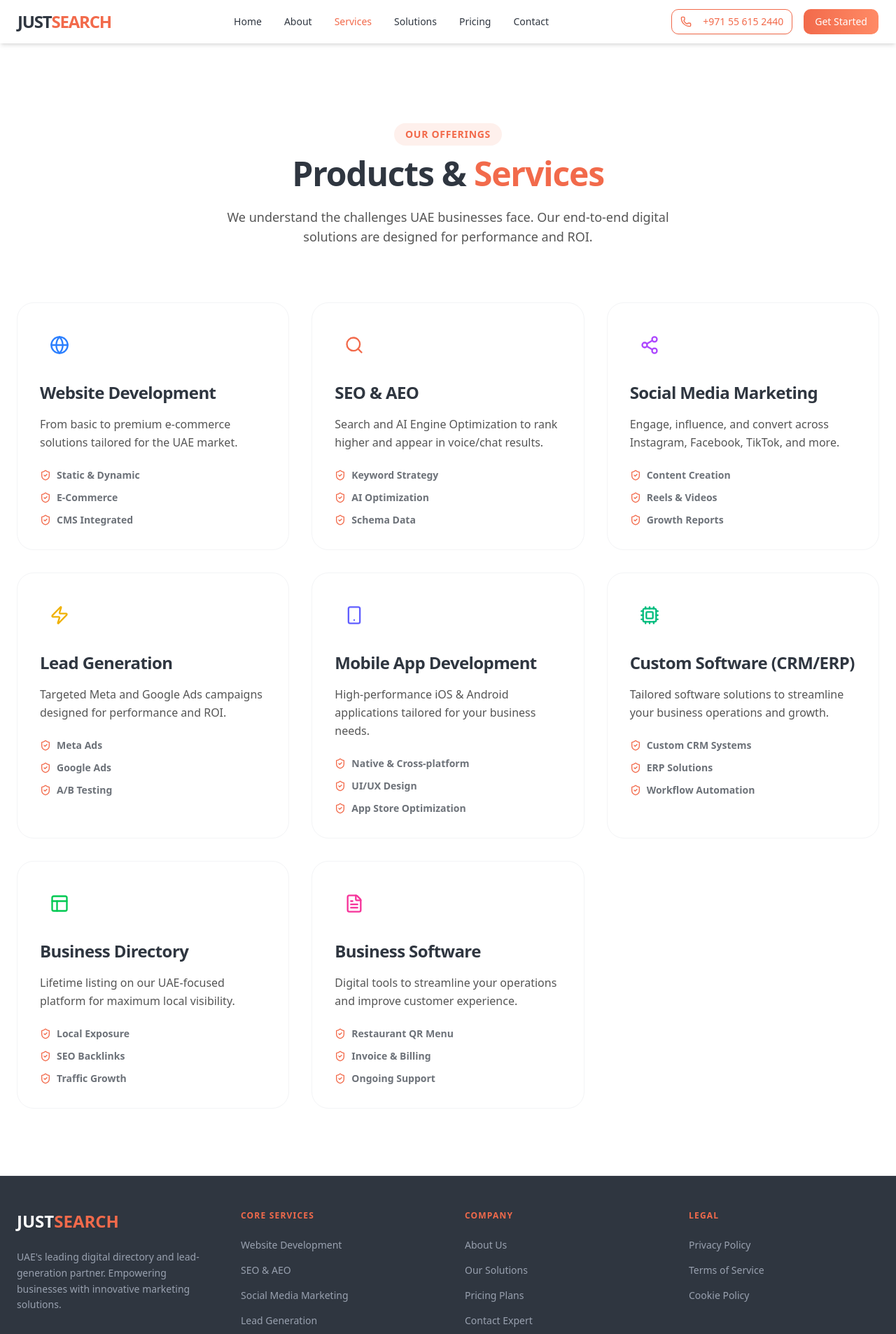
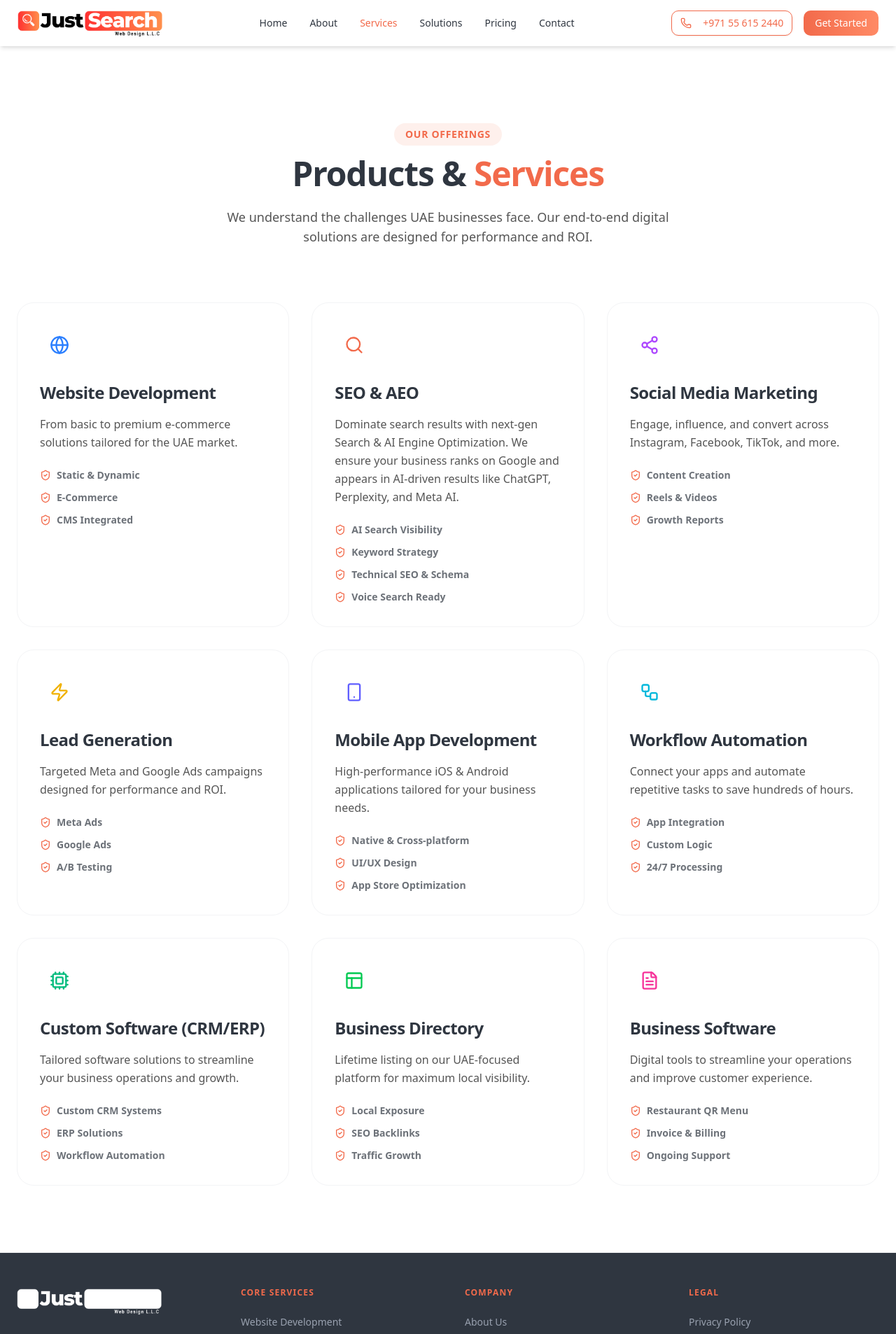
Before and after one commit to pvsameerpvs/justsearch-website, a Next.js app: page /services in a window 1280 px wide. Shown: the top 1906 px of the page at 70% size. Built offline with nearby package versions, Linux system fonts and the light colour scheme.

Commit message:
fix: seo and logo add

```diff
--- a/src/app/layout.tsx
+++ b/src/app/layout.tsx
@@ -28,6 +28,9 @@ export default function RootLayout({
 }>) {
   return (
     <html lang="en" className="scroll-smooth">
+      <head>
+        <link rel="icon" href="/fevic.png" sizes="any" />
+      </head>
       <body
         className={`${inter.variable} ${outfit.variable} font-sans antialiased`}
       >
--- a/src/components/Footer.tsx
+++ b/src/components/Footer.tsx
@@ -1,4 +1,5 @@
 import Link from "next/link";
+import Image from "next/image";
 
 export function Footer() {
   return (
@@ -6,8 +7,14 @@ export function Footer() {
       <div className="max-w-7xl mx-auto px-6">
         <div className="grid md:grid-cols-4 gap-12 mb-12">
           <div className="md:col-span-1">
-            <Link href="/" className="text-2xl font-black mb-6 block">
-              JUST<span className="text-brand-orange">SEARCH</span>
+            <Link href="/" className="mb-6 block">
+              <Image
+                src="/logo-js.png"
+                alt="JustSearch Logo"
+                width={150}
+                height={40}
+                className="h-10 w-auto object-contain brightness-0 invert"
+              />
             </Link>
             <p className="text-gray-400 text-sm leading-relaxed">
               UAE&apos;s leading digital directory and lead-generation partner. Empowering businesses with innovative marketing solutions.
--- a/src/components/Navbar.tsx
+++ b/src/components/Navbar.tsx
@@ -2,6 +2,7 @@
 
 import { useState, useEffect } from "react";
 import Link from "next/link";
+import Image from "next/image";
 import { usePathname } from "next/navigation";
 import { Button } from "@/components/ui/button";
 import { Menu, X, Phone } from "lucide-react";
@@ -42,9 +43,14 @@ export function Navbar() {
     >
       <div className="max-w-7xl mx-auto flex items-center justify-between">
         <Link href="/" className="flex items-center gap-2">
-          <span className="text-2xl font-black tracking-tighter text-brand-charcoal dark:text-white">
-            JUST<span className="text-brand-orange">SEARCH</span>
-          </span>
+          <Image
+            src="/logo-js.png"
+            alt="JustSearch Logo"
+            width={150}
+            height={40}
+            className="h-10 w-auto object-contain"
+            priority
+          />
         </Link>
 
         {/* Desktop Nav */}
--- a/src/components/sections/Pricing.tsx
+++ b/src/components/sections/Pricing.tsx
@@ -59,46 +59,51 @@ const websitePlans = [
 
 const seoSocialPlans = [
   {
-    name: "Monthly",
-    price: "1,000",
+    name: "Growth Booster",
+    price: "1,500",
     period: "/mo",
     features: [
-      "45 Mins Daily SEO Work",
-      "Up to 50 Keywords",
-      "Dedicated Project Manager",
-      "Weekly Blog Posting",
-      "3 Backlinks Per Week",
-      "Social Media Management",
-      "10-20 Guaranteed Enquiries",
-      "Monthly Reports"
+      "SEO & AEO Fundamentals",
+      "Keyword & AI Search Research",
+      "Schema.org Implementation",
+      "Weekly Blog & AI Content",
+      "5-10 High Authority Backlinks",
+      "Google My Business Setup",
+      "Monthly Growth Report",
+      "Voice Search Optimization"
     ]
   },
   {
-    name: "Quarterly",
-    price: "2,500",
-    period: "/3 mos",
-    save: "AED 500",
+    name: "Market Leader",
+    price: "3,500",
+    period: "/mo",
+    save: "AED 1,000",
     features: [
-      "Everything in Monthly",
-      "Extended Strategy Calls",
-      "Deeper Competitor Analysis",
-      "Enhanced Content Calendar",
-      "Priority Support"
+      "Everything in Growth Booster",
+      "Advanced AEO Strategies",
+      "Competitor Gap Analysis",
+      "Daily SEO/AEO Monitoring",
+      "Premium Backlink Profile",
+      "Social Commerce Setup",
+      "Lead Generation Focused",
+      "Priority WhatsApp Support"
     ],
     popular: true
   },
   {
-    name: "Yearly",
-    price: "8,000",
-    period: "/year",
-    save: "AED 4,000",
+    name: "Enterprise Sultan",
+    price: "8,500",
+    period: "/mo",
+    save: "AED 5,000",
     features: [
-      "Complete Growth Suite",
-      "Premium Backlink Profile",
-      "Full Site Optimization",
-      "Full Social Media Strategy",
-      "Maximum ROI Focus",
-      "Dedicated Account Manager"
+      "The Ultimate Growth Suite",
+      "Full AI Engine Dominance",
+      "Multi-Brand Reputation Mgmt",
+      "Dedicated Project Director",
+      "Custom Content Engine",
+      "Omnichannel Strategy",
+      "Full Social Media Mgmt",
+      "Performance Guarantee"
     ]
   }
 ];
@@ -143,6 +148,20 @@ const customSoftwarePlans = [
       "Supply Chain Integration",
       "Multi-Branch Support",
       "Data Migration & Training"
+    ],
+    popular: false
+  },
+  {
+    name: "Workflow Automation",
+    price: "1,500+",
+    desc: "Streamline your business with intelligent automated workflows.",
+    features: [
+      "Multi-App Integration",
+      "Custom Logic Design",
+      "24/7 Automated Processing",
+      "Error Monitoring & Logs",
+      "Scalable Architecture",
+      "Maintenance & Support"
     ],
     popular: false
   }
--- a/src/components/sections/Services.tsx
+++ b/src/components/sections/Services.tsx
@@ -10,7 +10,8 @@ import {
   Zap,
   ShieldCheck,
   Smartphone,
-  Cpu
+  Cpu,
+  Workflow
 } from "lucide-react";
 
 const services = [
@@ -24,8 +25,8 @@ const services = [
   },
   {
     title: "SEO & AEO",
-    desc: "Search and AI Engine Optimization to rank higher and appear in voice/chat results.",
-    items: ["Keyword Strategy", "AI Optimization", "Schema Data"],
+    desc: "Dominate search results with next-gen Search & AI Engine Optimization. We ensure your business ranks on Google and appears in AI-driven results like ChatGPT, Perplexity, and Meta AI.",
+    items: ["AI Search Visibility", "Keyword Strategy", "Technical SEO & Schema", "Voice Search Ready"],
     icon: Search,
     color: "from-orange-500/10 to-orange-600/10",
     iconColor: "text-brand-orange"
@@ -53,6 +54,14 @@ const services = [
     icon: Smartphone,
     color: "from-indigo-500/10 to-indigo-600/10",
     iconColor: "text-indigo-500"
+  },
+  {
+    title: "Workflow Automation",
+    desc: "Connect your apps and automate repetitive tasks to save hundreds of hours.",
+    items: ["App Integration", "Custom Logic", "24/7 Processing"],
+    icon: Workflow,
+    color: "from-cyan-500/10 to-cyan-600/10",
+    iconColor: "text-cyan-500"
   },
   {
     title: "Custom Software (CRM/ERP)",
```
Also changed, not shown: public/fevic.png (added), public/logo-js.png (added).
